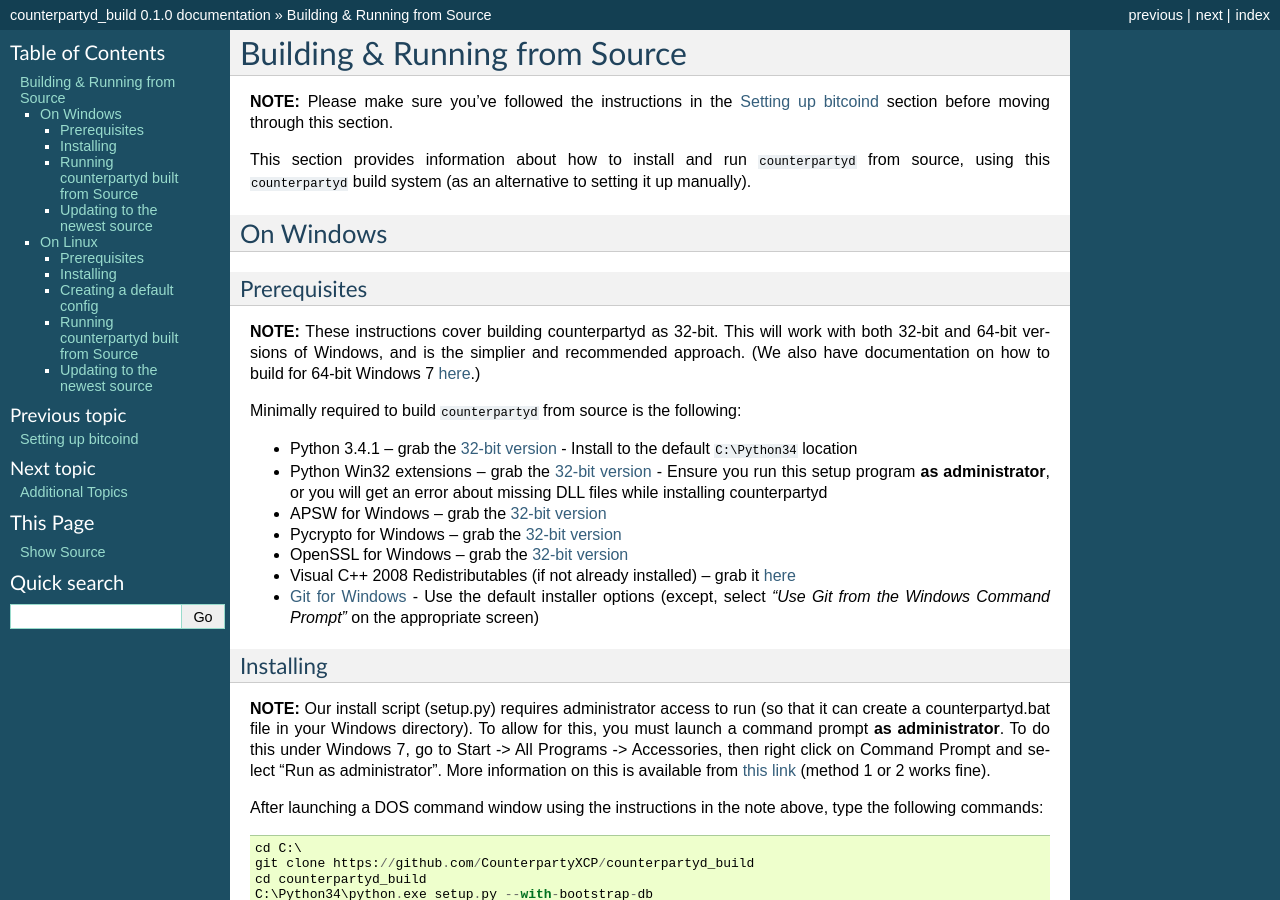
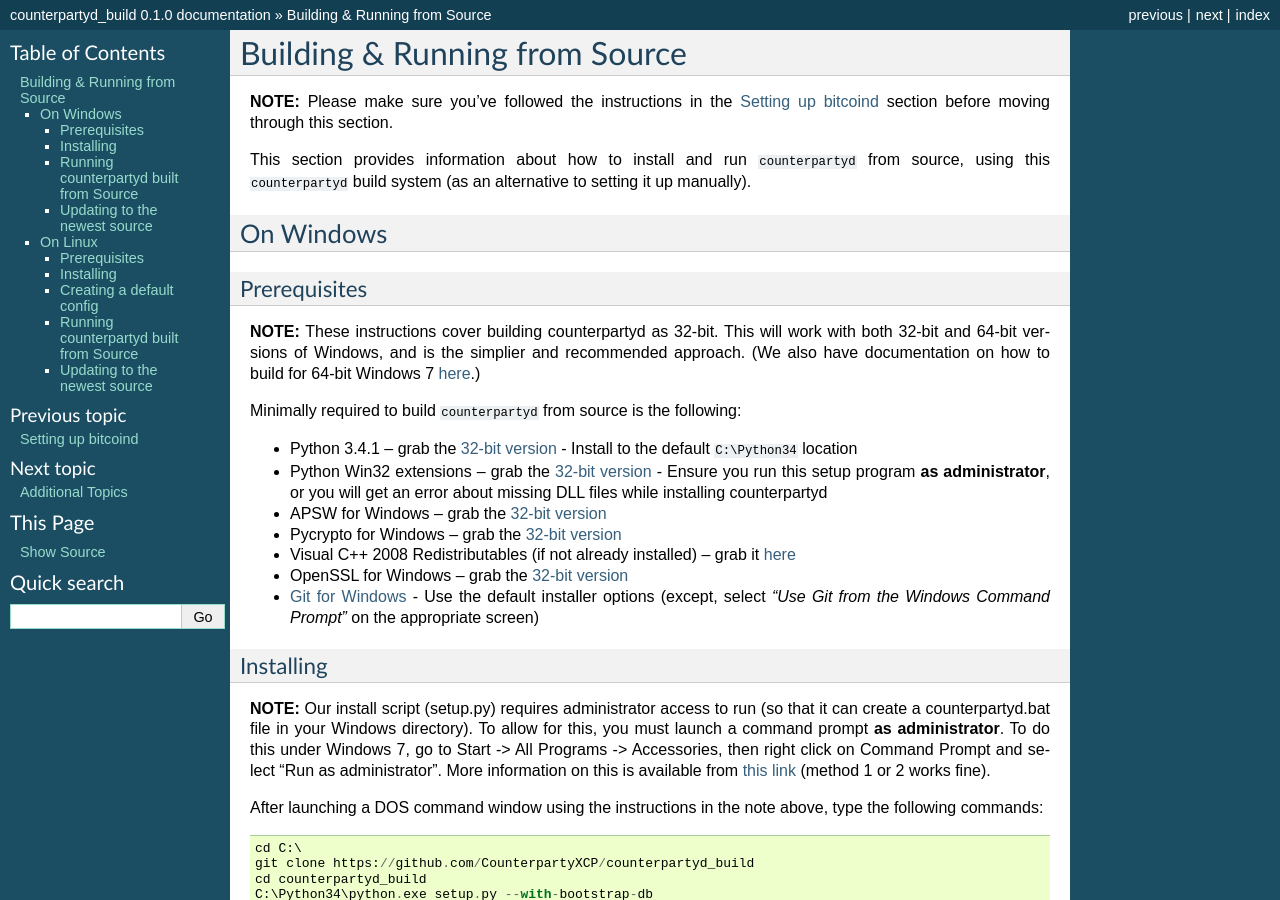
Before and after one commit to CounterpartyXCP/federatednode, a Sphinx documentation site: the page built from docs/BuildingFromSource.rst, in a window 1280 px wide and 900 px high. Built offline with Sphinx 7.4.7, drawn with Linux system fonts in a browser that asks for light colours.

Commit message:
switch dep order

```diff
--- a/docs/BuildingFromSource.rst
+++ b/docs/BuildingFromSource.rst
@@ -27,8 +27,8 @@
   - Ensure you run this setup program **as administrator**, or you will get an error about missing DLL files while installing counterpartyd
 - APSW for Windows -- grab the `32-bit version <https://github.com/rogerbinns/apsw/releases/download/3.8.5-r1/apsw-3.8.5-r1.win32-py3.4.exe>`__
 - Pycrypto for Windows -- grab the `32-bit version <https://s3.amazonaws.com/counterparty-bootstrap/pycrypto-2.6.1.win32-py3.4.exe>`__
+- Visual C++ 2008 Redistributables (if not already installed) -- grab it `here <http://www.microsoft.com/downloads/details.aspx?familyid=9B2DA534-3E03-4391-8A4D-074B9F2BC1BF>`__
 - OpenSSL for Windows -- grab the `32-bit version <http://slproweb.com/download/Win32OpenSSL_Light-1_0_1j.exe>`__
-- Visual C++ 2008 Redistributables (if not already installed) -- grab it `here <http://www.microsoft.com/downloads/details.aspx?familyid=9B2DA534-3E03-4391-8A4D-074B9F2BC1BF>`__
 - `Git for Windows <http://git-scm.com/download/win>`__
   - Use the default installer options (except, select *"Use Git from the Windows Command Prompt"* on the appropriate screen)
 
```
